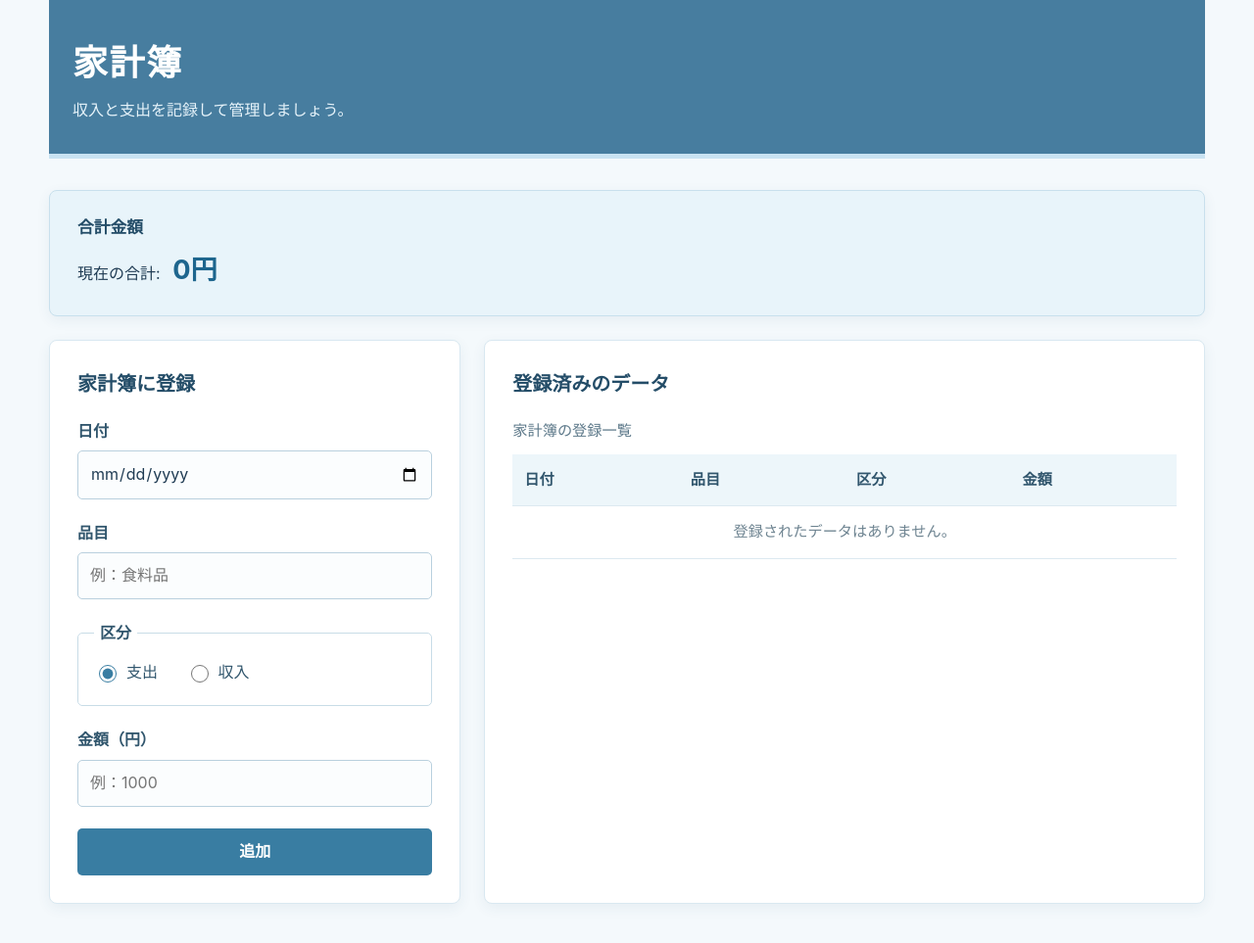
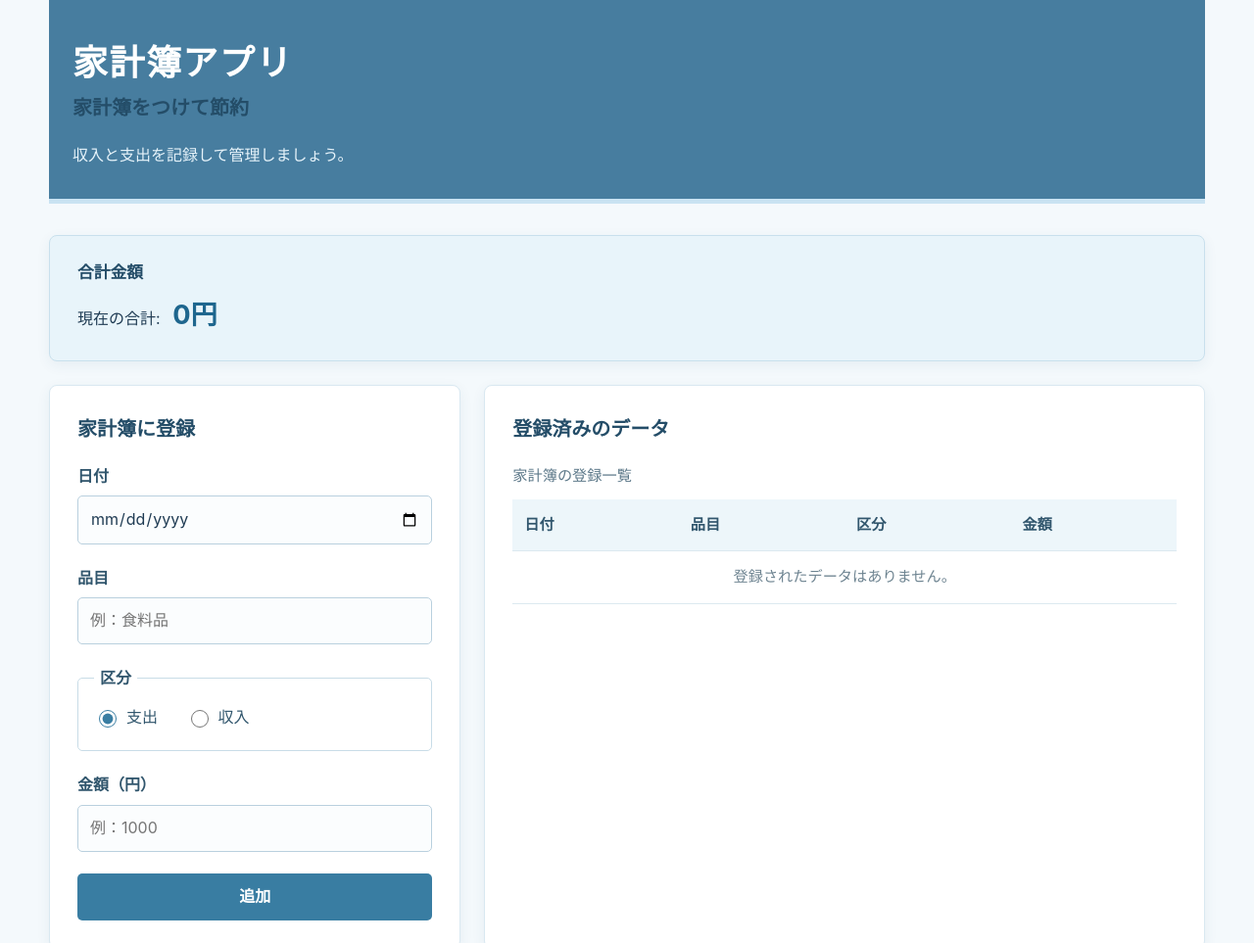
Before and after one commit to GoNakano/kakeibo-page, a plain HTML site: page index.html in a window 1280 px wide. Shown: the top 963 px of the page at 98% size. Drawn offline with Linux system fonts and the light colour scheme.

Commit message:
サブタイトルを追加

```diff
--- a/index.html
+++ b/index.html
@@ -9,7 +9,8 @@
   </head>
   <body>
     <header>
-      <h1>家計簿</h1>
+      <h1>家計簿アプリ</h1>
+      <h2>家計簿をつけて節約</h2>
       <p>収入と支出を記録して管理しましょう。</p>
     </header>
 
```
